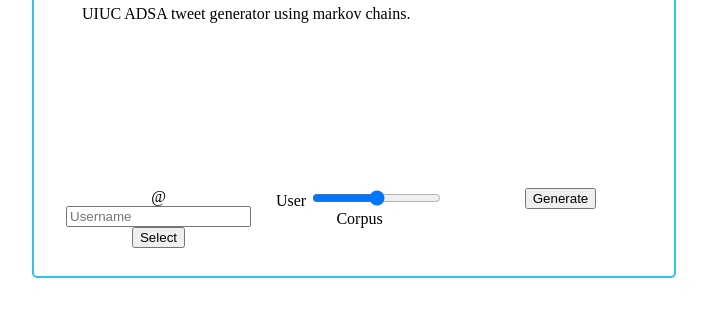
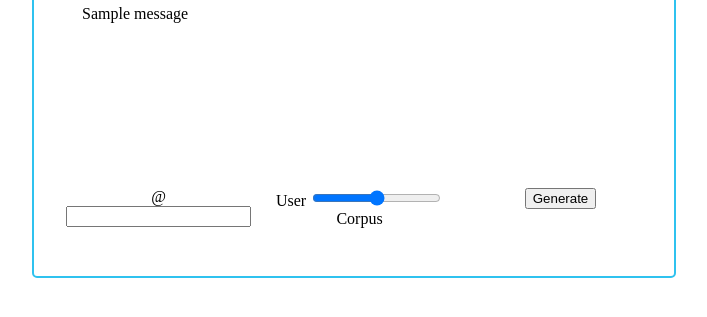
Before and after one commit to ADSA-UIUC/markovChainSP19, a Flask app: template templates/index.html in a window 1280 px wide. Shown: the part 324-641 px from the top of the page, without its empty margins (286-993 px from the left). Run offline with Flask 2, Linux system fonts and the light colour scheme; the template is opened without the code that fills it: values that come from a table or form of the project are taken from there, others are empty; one stand-in notice (Sample message) is shown.

Commit message:
Fix front end

```diff
--- a/server.py
+++ b/server.py
@@ -1,5 +1,5 @@
 from flask import Flask, render_template, flash, request
-from wtforms import Form, TextField, TextAreaField, validators, StringField, SubmitField
+from wtforms import Form, TextField, FloatField, TextAreaField, validators, StringField, SubmitField
 import os
 
 # App config.
@@ -8,25 +8,34 @@
 app.config.from_object(__name__)
 app.config['SECRET_KEY'] = os.environ.get('SECRET_KEY')
 
-class ReusableForm(Form):
-    handle = TextField('Handle', validators=[validators.required()])
+class SetupForm(Form):
+    handle = TextField('handle', validators=[validators.required()])
+    selectorRange = FloatField('selectorRange', validators=[validators.required()])
+    generate = SubmitField('generate')
 
 @app.route("/", methods=['GET', 'POST'])
 def index():
-    form = ReusableForm(request.form)
+    setupForm = SetupForm(request.form)
+    # generateForm = GenerateForm(request.form)
 
-    print(form.errors)
+    print(setupForm.errors)
     if request.method == 'POST':
         handle = request.form['handle']
+        range = request.form['selectorRange']
         print(handle)
+        print(range)
 
-    if form.validate():
+        tweet = "UIUC ADSA tweet generator using markov chains."
+
+    if setupForm.validate():
         # Save the comment here.
-        flash(handle)
+        flash(handle, 'handleName')
+        flash(tweet, 'tweet')
     else:
-        flash('ADSA_EOH_2019 ')
+        flash('ADSA_EOH_2019 ', 'handleName')
+        flash("UIUC ADSA tweet generator using markov chains.", 'tweet')
 
-    return render_template('index.html', form=form)
+    return render_template('index.html', form=setupForm)
 
 if __name__ == "__main__":
     app.run()
--- a/templates/index.html
+++ b/templates/index.html
@@ -4,19 +4,29 @@
 <link rel="stylesheet" type="text/css" href="{{ url_for('static', filename='css/index.css') }}">
 <div id="content">
   <div id="tweet">
-    {% with messages = get_flashed_messages(with_categories=true) %}
-    {% if messages %}
+    {% with handles = get_flashed_messages(category_filter=['handleName']) %}
+    {% if handles %}
 
-    {% for message in messages %}
+    {% for message in handles %}
     {% if "Error" not in message[1]: %}
     <div id="profile">
       <img id="profilePhoto" />
-      <h2 class="handle">@{{ message[1] }}</h2>
+      <h2 class="handle">@{{ message }}</h2>
     </div>
+    {% endif %}
 
+    {% endfor %}
+    {% endif %}
+    {% endwith %}
+
+    {% with tweets = get_flashed_messages(category_filter=['tweet']) %}
+    {% if tweets %}
+
+    {% for message in tweets %}
+    {% if "Error" not in message[1]: %}
     <div id="tweetTextContainer">
       <p id="tweetText">
-        UIUC ADSA tweet generator using markov chains.
+        {{ message }}
       </p>
     </div>
     {% endif %}
@@ -27,24 +37,27 @@
 
   </div>
 
-  <form action="" method="post" role="form">
-    {{ form.csrf }}
-    <div id="setup">
+
+  <div id="setup">
+    <form action="" method="post" role="form">
       <div id="setHandle">
-        <span>@ <input placeholder="Username" class="form-control" type="text" id="handle" name="handle" /></span>
-        <button value="nil" id="setHandleBtn" type="submit">Select</button>
+
+        {{ form.csrf }}
+        <span>@ <input type="text" id="handle" name="handle" /></span>
+        <!-- <button value="nil" id="setHandleBtn" type="submit" name="setup">Select</button> -->
       </div>
 
       <div id="weightSliders">
         <span class="selector">User</span>
-        <input type="range" min="0" max="1" value=".5" step="0.1" class="slider" id="selectorRange">
+        <input type="range" min="0" max="1" value=".5" step="0.1" class="slider" name="selectorRange" id="selectorRange">
         <span class="selector">Corpus</span>
       </div>
-  </form>
 
-  <div id="generate">
-    <button value="false" id="generateBtn">Generate</button>
+
+      <div id="generate">
+        <button value="false" id="generateBtn" name="generate">Generate</button>
+      </div>
+    </form>
   </div>
 </div>
-</div>
 <script src="{{ url_for('static', filename='css/index.css') }}" type="javascript"></script>
```
Also changed, not shown: __init__.py (added).
